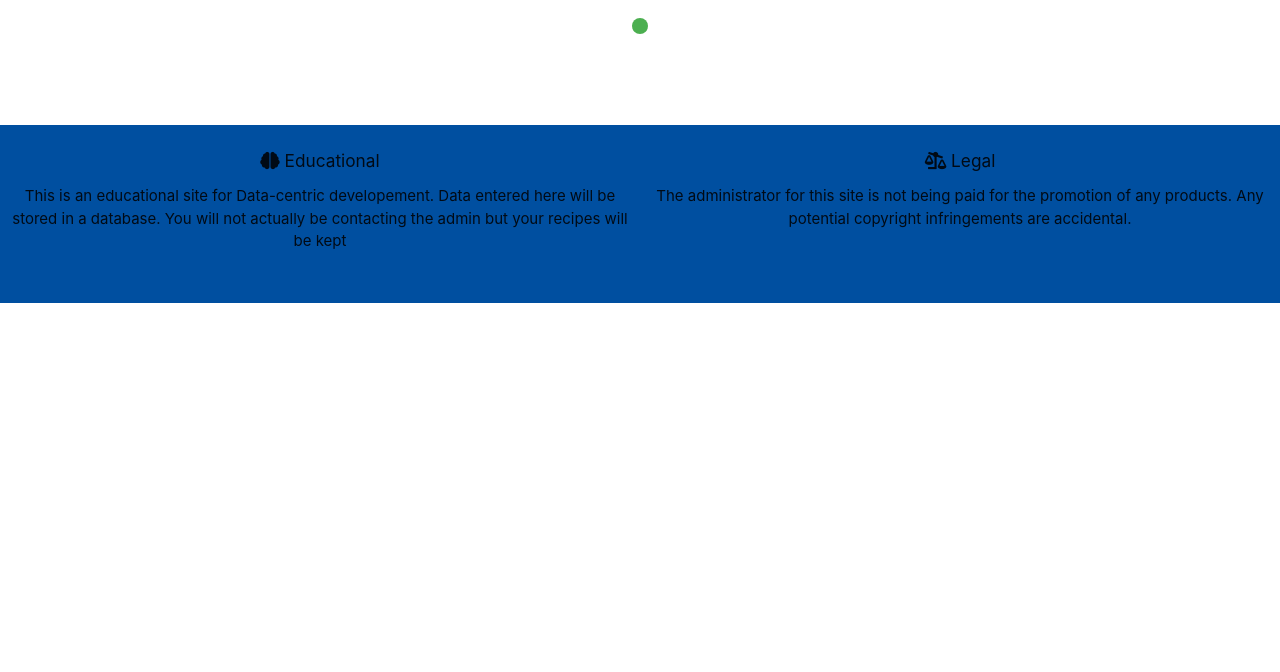
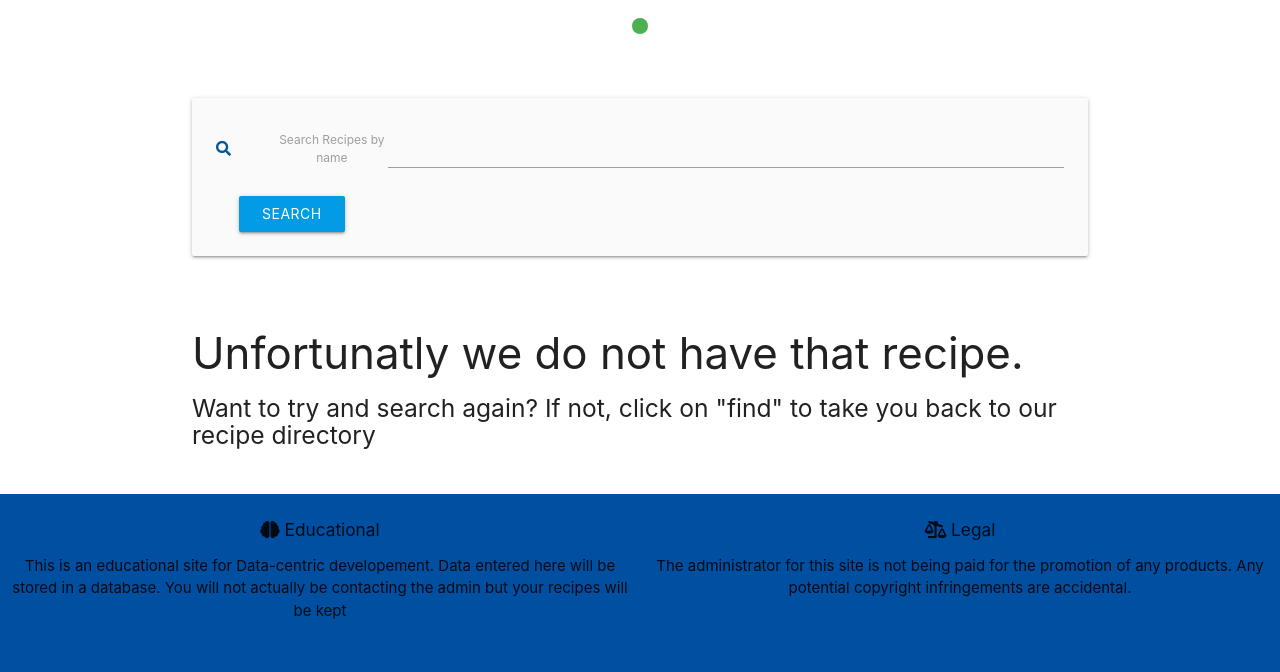
Before and after one commit to KeisGSmit/5IngredientFoods, a Flask app: page /find in a window 1280 px wide. Shown: the part 479-1151 px from the top of the page. Before the commit the page ends 782 px from the top, so only its background shows below. Run offline with Flask 2, Linux system fonts and the light colour scheme; data that the repository does not hold is empty; some libraries are stand-ins or nearby versions.

Commit message:
added search feature

```diff
--- a/app.py
+++ b/app.py
@@ -107,6 +107,13 @@ def delete(recipe_id):
     return redirect(url_for("find"))
 
 
+@app.route('/search', methods=["GET", "POST"])
+def search():
+    query = request.form.get("query")
+    recipes = list(mongo.db.recipes.find({"$text": {"$search": query}}))
+    return render_template("find.html", recipes=recipes)
+
+
 if __name__ == "__main__":
     app.run(host=os.environ.get("IP"),
             port=int(os.environ.get("PORT")),
--- a/templates/find.html
+++ b/templates/find.html
@@ -32,7 +32,27 @@
 {% endwith %}
 <div class="container">
     <div class="section">
+        <div class="row card-panel grey lighten-5">
+            <form action="{{ url_for('search') }}" method="POST" class="col s12">
+                <div class="row valign-wrapper center-align">
+                    <i class="fas fa-search prefix light-blue-text text-darken-4"></i>
+                    <label for="query">Search Recipes by name</label>
+                    <input type="text" name="query" id="query" minlength="3" class="validate" required>
+
+                </div>
+                <div class="col s12 m4">
+                    <button type="submit" class="light-blue darken-1 btn text-shadow">
+                        <i class="fas fa-searcg left"></i> Search
+                    </button>
+                </div>
+            </form>
+        </div>
+    </div>
+</div>
+<div class="container">
+    <div class="section">
         <div class="row">
+        {% if recipes %}
         {% for recipe in recipes %}
             <div class="col s12 m6">
                 <div class="card background-color-secondary-1-2">
@@ -46,6 +66,10 @@
                 </div>
             </div>
         {% endfor %}
+        {% else %}
+        <h3>Unfortunatly we do not have that recipe.</h3>
+        <h5>Want to try and search again? If not, click on "find" to take you back to our recipe directory</h5>
+        {% endif %}
         </div>
     </div>
 </div>
```
